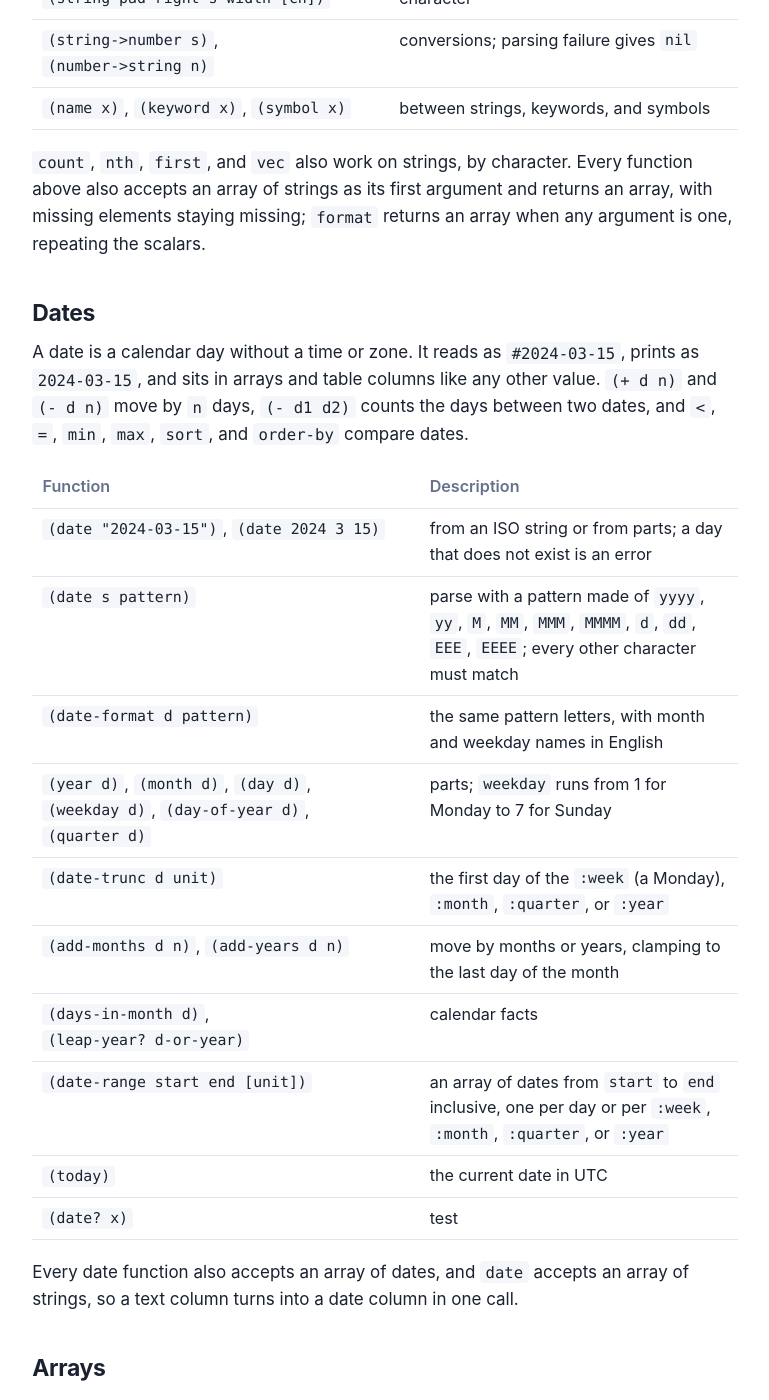
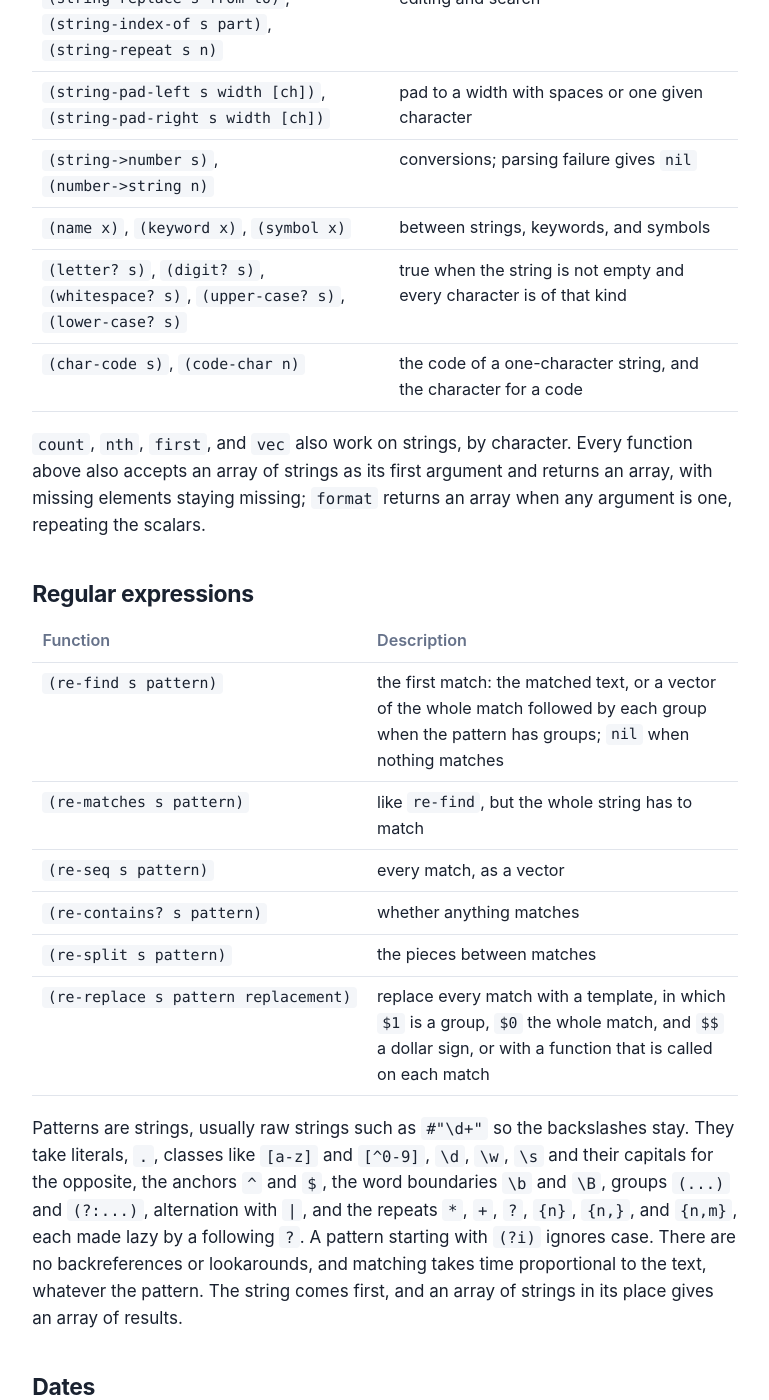
Before and after one commit to collide2954/schematic, a Jekyll site: the page built from docs/reference.md, in a window 1280 px wide and 1400 px high, scrolled down 8228 px. Shown: the whole window, without its empty margins (255-1024 px from the left). Built offline with Jekyll 4.4.1, drawn with Linux system fonts in a browser that asks for light colours; our own code applies the rules of GitHub Pages for plain Markdown files; some of the changed text lies outside the part shown.

Commit message:
Document regular expressions, raw strings, and character functions

```diff
--- a/docs/index.html
+++ b/docs/index.html
@@ -64,7 +64,7 @@ Oslo  2020     12
   </div>
   <div>
     <h2>Dates and text</h2>
-    <p>Dates have a literal and calendar math. <code>format</code> fills placeholders with precision, alignment, and thousands separators, and every string function works on a whole column.</p>
+    <p>Dates have a literal and calendar math. <code>format</code> fills placeholders with precision, alignment, and thousands separators, regular expressions take raw <code>#"..."</code> strings, and every string function works on a whole column.</p>
   </div>
   <div>
     <h2>Charts as values</h2>
--- a/docs/reference.md
+++ b/docs/reference.md
@@ -12,6 +12,7 @@ keywords, maps, vectors, sets, and arrays.
 | `42`, `-7`, `1_000_000` | integer |
 | `2.5`, `1e3`, `+inf.0`, `-inf.0`, `+nan.0` | float |
 | `"text\n"` | string with `\n`, `\t`, `\r`, `\0`, `\"`, `\\` escapes |
+| `#"\d+"` | raw string: backslashes stay as written, and `\"` keeps both characters without ending the string |
 | `true`, `false`, `nil` | booleans and nil |
 | `:name` | keyword |
 | `name`, `set!`, `string->number` | symbol |
@@ -154,7 +155,7 @@ when the elements allow it, and anything else gives a vector.
 | `(format template x...)` | fill `{}` placeholders; `{1}` picks by position, a brace written twice stands for itself, and `{:spec}` takes, in order, a fill character with an alignment (`<`, `>`, `^`), `0` for zero padding, a width, `,` for thousands separators, `.` and a precision, and a type: `e` scientific, `%` percentage, `?` readable form |
 | `(string-length s)` | number of characters |
 | `(substring s start [end])` | by character position |
-| `(string-split s [sep])` | split on a separator, or on whitespace |
+| `(string-split s [sep])` | split on a separator, on whitespace when none is given, or into characters when the separator is `""` |
 | `(string-join [sep] coll)` | join display forms |
 | `(string-upcase s)`, `(string-downcase s)`, `(string-trim s)` | case and trimming |
 | `(string-contains? s part)`, `(string-starts-with? s part)`, `(string-ends-with? s part)` | tests |
@@ -162,11 +163,34 @@ when the elements allow it, and anything else gives a vector.
 | `(string-pad-left s width [ch])`, `(string-pad-right s width [ch])` | pad to a width with spaces or one given character |
 | `(string->number s)`, `(number->string n)` | conversions; parsing failure gives `nil` |
 | `(name x)`, `(keyword x)`, `(symbol x)` | between strings, keywords, and symbols |
+| `(letter? s)`, `(digit? s)`, `(whitespace? s)`, `(upper-case? s)`, `(lower-case? s)` | true when the string is not empty and every character is of that kind |
+| `(char-code s)`, `(code-char n)` | the code of a one-character string, and the character for a code |
 
 `count`, `nth`, `first`, and `vec` also work on strings, by character.
 Every function above also accepts an array of strings as its first argument
 and returns an array, with missing elements staying missing; `format`
 returns an array when any argument is one, repeating the scalars.
+
+## Regular expressions
+
+| Function | Description |
+|---|---|
+| `(re-find s pattern)` | the first match: the matched text, or a vector of the whole match followed by each group when the pattern has groups; `nil` when nothing matches |
+| `(re-matches s pattern)` | like `re-find`, but the whole string has to match |
+| `(re-seq s pattern)` | every match, as a vector |
+| `(re-contains? s pattern)` | whether anything matches |
+| `(re-split s pattern)` | the pieces between matches |
+| `(re-replace s pattern replacement)` | replace every match with a template, in which `$1` is a group, `$0` the whole match, and `$$` a dollar sign, or with a function that is called on each match |
+
+Patterns are strings, usually raw strings such as `#"\d+"` so the
+backslashes stay. They take literals, `.`, classes like `[a-z]` and
+`[^0-9]`, `\d`, `\w`, `\s` and their capitals for the opposite, the anchors
+`^` and `$`, the word boundaries `\b` and `\B`, groups `(...)` and `(?:...)`,
+alternation with `|`, and the repeats `*`, `+`, `?`, `{n}`, `{n,}`, and
+`{n,m}`, each made lazy by a following `?`. A pattern starting with `(?i)`
+ignores case. There are no backreferences or lookarounds, and matching takes
+time proportional to the text, whatever the pattern. The string comes first,
+and an array of strings in its place gives an array of results.
 
 ## Dates
 
```
Also changed, not shown: docs/guide.md (+18 -0 lines), README.md, 1 other file.
